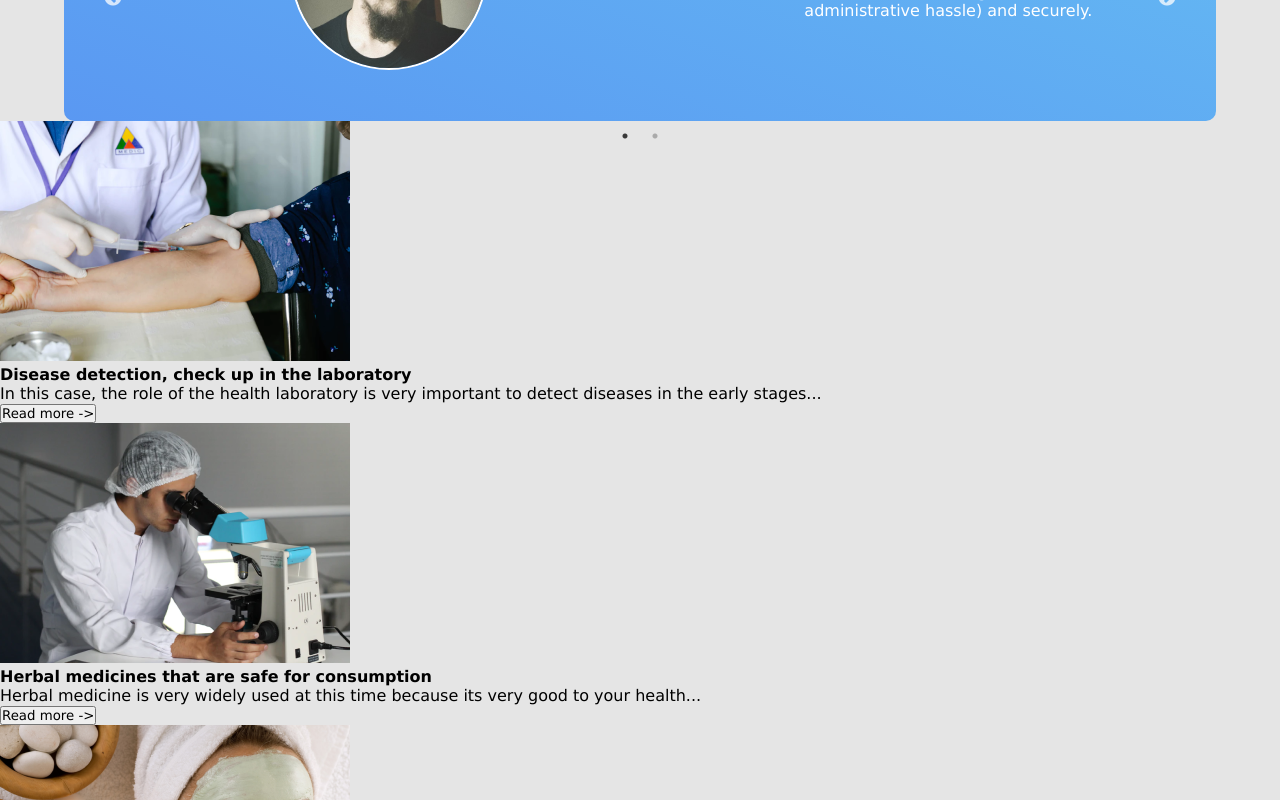
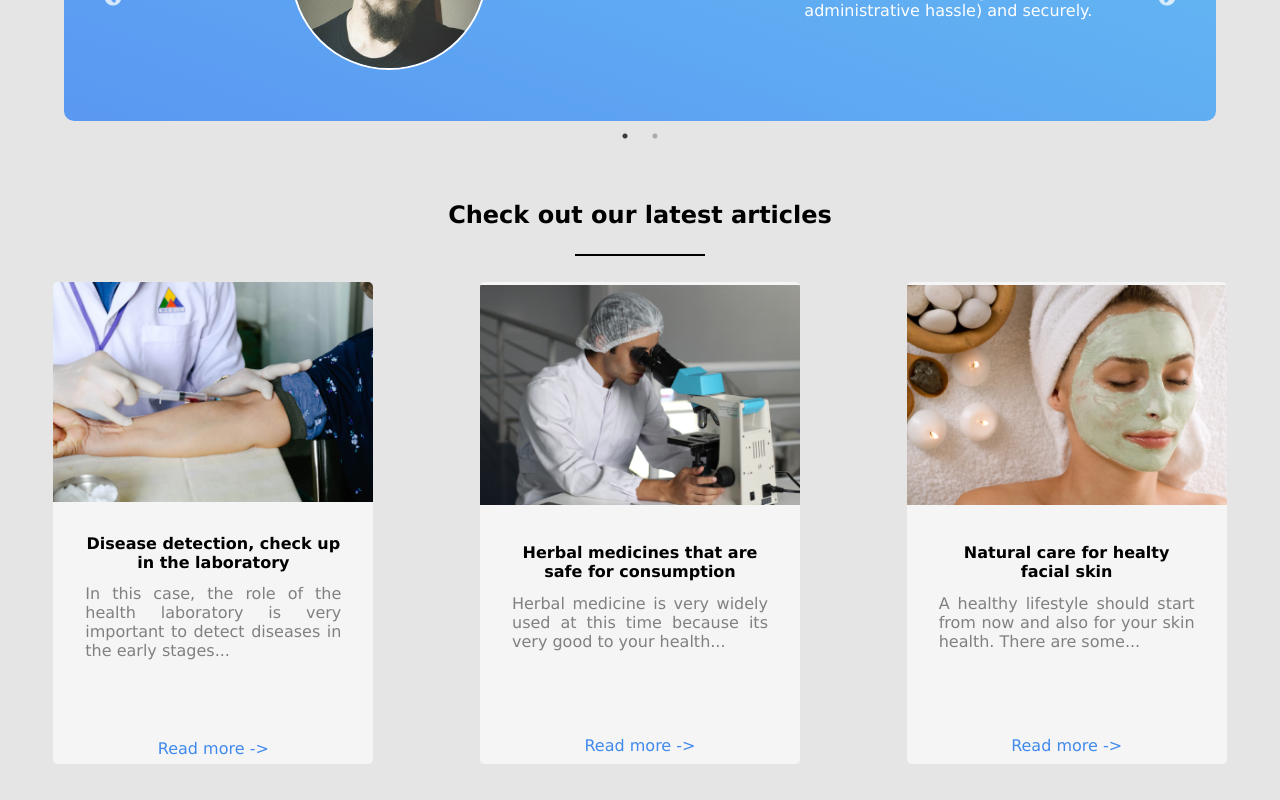
Before and after one commit to matheustkaczyk/trafalgar-landing-page, a React (Vite) app: page / in a window 1280 px wide. Shown: the part 2540-3340 px from the top of the page. Built offline with nearby package versions, Linux system fonts and the light colour scheme.

Commit message:
feat: articles aparentemente concluida

```diff
--- a/src/App.scss
+++ b/src/App.scss
@@ -290,3 +290,62 @@ header {
     }
   }
 }
+
+.articles-section {
+  margin-top: 5rem;
+  margin-bottom: 5rem;
+  text-align: center;
+
+  hr {
+    width: 10%;
+    margin: 0 auto;
+    border: 1px solid black;
+    margin-top: 2%;
+  }
+
+  .articles-wrapper {
+    display: flex;
+    flex-direction: row;
+    justify-content: space-around;
+    flex-wrap: wrap;
+
+    .article-item {
+      display: flex;
+      flex-direction: column;
+      justify-content: space-around;
+      align-items: center;
+      width: 20em;
+      background-color: whitesmoke;
+      border-radius: 5px;
+      margin-top: 2%;
+      overflow: hidden;
+
+      img {
+        width: 100%;
+        height: auto;
+      }
+
+      .article-info {
+        padding: 10%;
+
+        h4 {
+          margin-bottom: 5%;
+        }
+
+        p {
+          text-align: justify;
+          color: grey;
+        }
+      }
+
+      button {
+        all: unset;
+        padding: 2%;
+        color: #4089ED;
+        width: fit-content;
+        margin-top: 5vh;
+        cursor: pointer;
+      }
+    }
+  }
+}
--- a/src/pages/Articles/index.jsx
+++ b/src/pages/Articles/index.jsx
@@ -26,6 +26,11 @@ const data = [
 const Articles = () => {
   return(
     <section className="articles-section">
+      <div>
+        <h1>Check out our latest articles</h1>
+        <hr />
+      </div>
+      <div className="articles-wrapper">
         {
           data.map((item, index) => (
             <div key={index} className="article-item">
@@ -38,6 +43,7 @@ const Articles = () => {
             </div>
           ))
         }
+      </div>
     </section>
   )
 }
```
Lines whose indentation alone changed are shown as unchanged.
